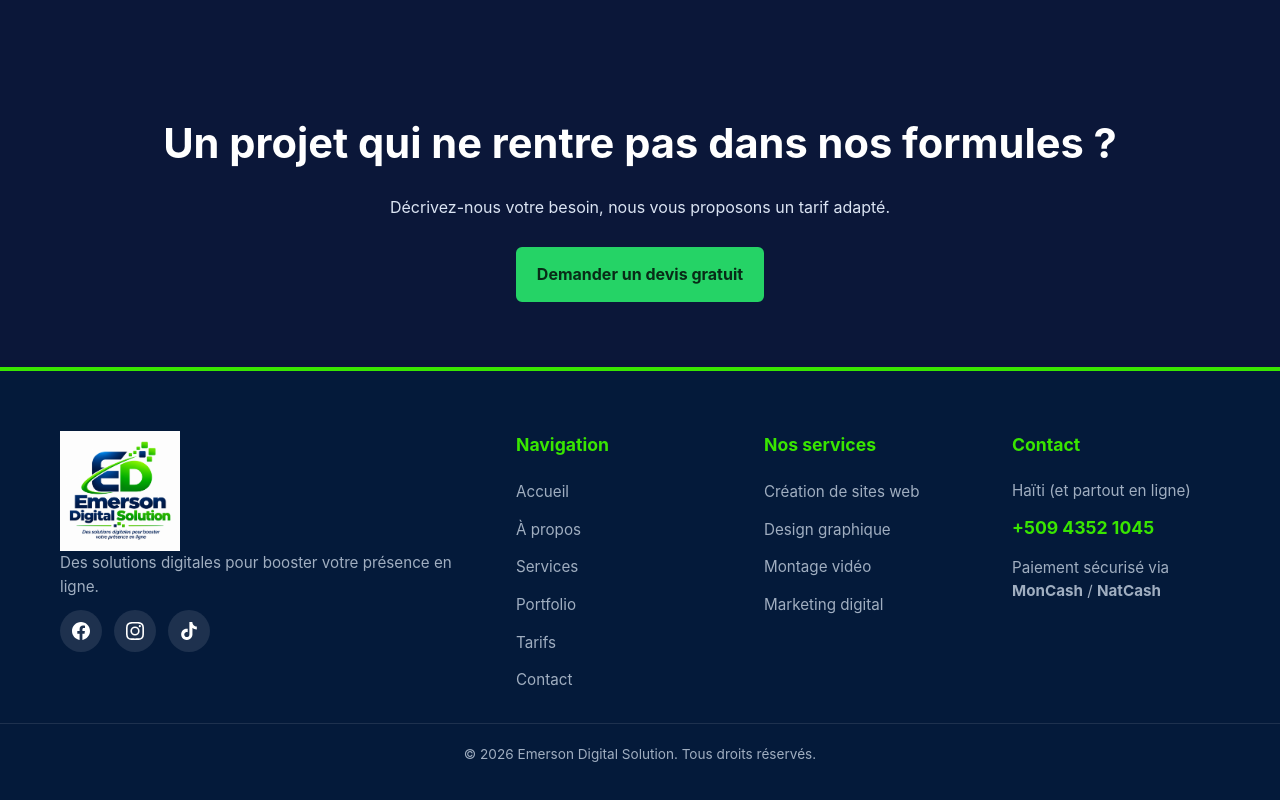
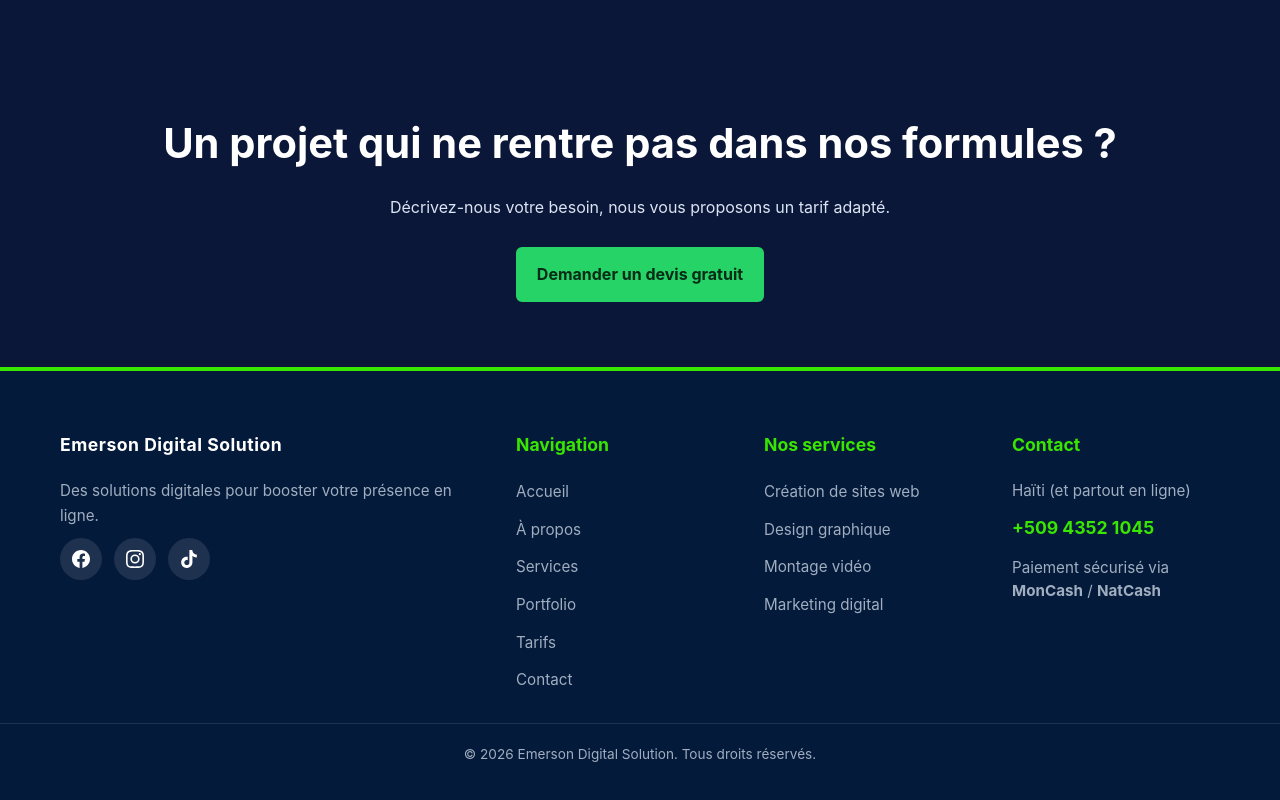
Before and after one commit to daaremersonjeanpierre-bit/Emerson.Digital.Solution-, a plain HTML site: page tarifs.html in a window 1280 px wide. Shown: the part 1298-2098 px from the top of the page. Drawn offline with Linux system fonts and the light colour scheme.

Commit message:
tarifs.html

```diff
--- a/tarifs.html
+++ b/tarifs.html
@@ -141,11 +141,10 @@
         </section>
     </main>
 
-    <!-- FOOTER (Identique) -->
     <footer class="footer">
         <div class="container footer-container">
             <div class="footer-col footer-brand">
-                <img src="logo.png" alt="Logo Emerson Digital Solution" class="footer-logo" width="120" height="36" loading="lazy">
+                <h3 class="footer-title">Emerson Digital Solution</h3>
                 <p class="footer-desc">Des solutions digitales pour booster votre présence en ligne.</p>
                 <div class="footer-socials">
                     <a href="https://www.facebook.com/profile.php?id=61591549331168" target="_blank" rel="noopener noreferrer" aria-label="Suivez-nous sur Facebook"><svg viewBox="0 0 24 24" fill="currentColor"><path d="M24 12.073c0-6.627-5.373-12-12-12s-12 5.373-12 12c0 5.99 4.388 10.954 10.125 11.854v-8.385H7.078v-3.469h3.047V9.43c0-3.007 1.792-4.669 4.533-4.669 1.312 0 2.686.235 2.686.235v2.953H15.83c-1.491 0-1.956.925-1.956 1.874v2.25h3.328l-.532 3.469h-2.796v8.385C19.612 23.027 24 18.062 24 12.073z"/></svg></a>
```
